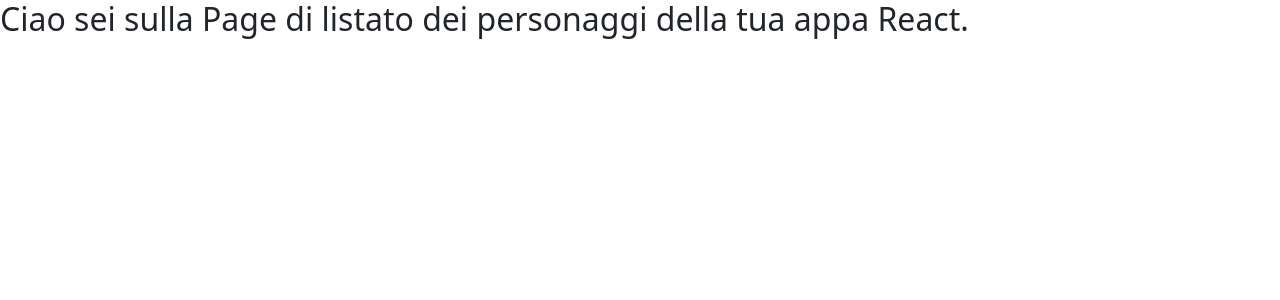
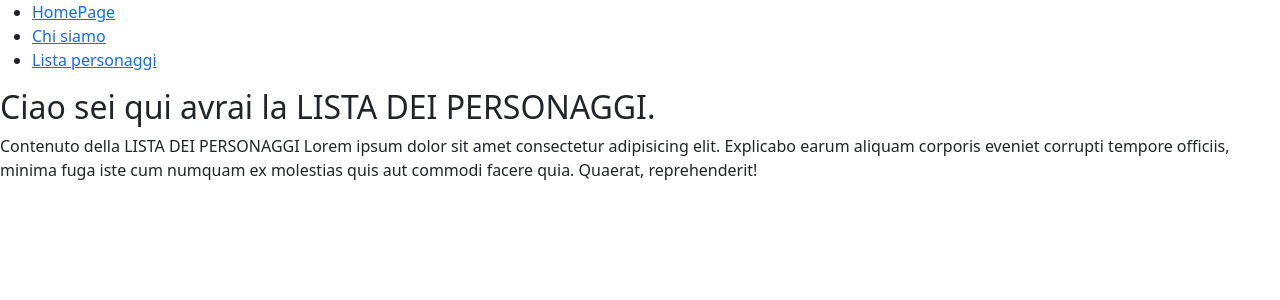
Before and after one commit to pimoGit/lc-react-151, a React (Vite) app: page /personaggi in a window 1280 px wide. Shown: the top 300 px of the page. Built offline with nearby package versions, Linux system fonts and the light colour scheme; the HTML template or start-up script is replaced by a standard one.

Commit message:
aggiungi navbar con link per rotte

```diff
--- /dev/null
+++ b/src/components/NavBar.jsx
@@ -0,0 +1,22 @@
+import { Link, NavLink } from "react-router-dom";
+
+function NavBar() {
+
+    return (
+        <nav>
+            <ul>
+                <li>
+                    <Link to="/">HomePage</Link>
+                </li>
+                <li>
+                    <NavLink to="/chisiamo">Chi siamo</NavLink>
+                </li>
+                <li>
+                    <NavLink to="/personaggi">Lista personaggi</NavLink>
+                </li>
+            </ul>
+        </nav>
+    )
+}
+
+export default NavBar
--- a/src/pages/AboutUs.jsx
+++ b/src/pages/AboutUs.jsx
@@ -1,7 +1,17 @@
+import NavBar from "../components/NavBar"
+
+
 function AboutUs() {
 
     return (
-        <h2>Ciao sei sulla Page di presentazione  della tua appa React.</h2>
+        <>
+            <NavBar />
+            <h2>Ciao sei qui ti diciamo CHI SIAMO.</h2>
+            <p>
+                Contenuto della CHI SIAMO
+                Lorem ipsum dolor sit amet consectetur adipisicing elit. Explicabo earum aliquam corporis eveniet corrupti tempore officiis, minima fuga iste cum numquam ex molestias quis aut commodi facere quia. Quaerat, reprehenderit!
+            </p>
+        </>
     )
 }
 
--- a/src/pages/Charachters.jsx
+++ b/src/pages/Charachters.jsx
@@ -1,7 +1,16 @@
+import NavBar from "../components/NavBar"
+
 function Charachters() {
 
     return (
-        <h2>Ciao sei sulla Page di listato dei personaggi della tua appa React.</h2>
+        <>
+            <NavBar />
+            <h2>Ciao sei qui avrai la LISTA DEI PERSONAGGI.</h2>
+            <p>
+                Contenuto della LISTA DEI PERSONAGGI
+                Lorem ipsum dolor sit amet consectetur adipisicing elit. Explicabo earum aliquam corporis eveniet corrupti tempore officiis, minima fuga iste cum numquam ex molestias quis aut commodi facere quia. Quaerat, reprehenderit!
+            </p>
+        </>
     )
 }
 
--- a/src/pages/HomePage.jsx
+++ b/src/pages/HomePage.jsx
@@ -1,7 +1,17 @@
+import NavBar from "../components/NavBar"
+
+
 function HomePage() {
 
     return (
-        <h2>Ciao sei sulla Home Page della tua appa React.</h2>
+        <>
+            <NavBar />
+            <h2>Ciao sei sulla Home Page della tua appa React.</h2>
+            <p>
+                Contenuto della HOMEPAGE
+                Lorem ipsum dolor sit amet consectetur adipisicing elit. Explicabo earum aliquam corporis eveniet corrupti tempore officiis, minima fuga iste cum numquam ex molestias quis aut commodi facere quia. Quaerat, reprehenderit!
+            </p>
+        </>
     )
 }
 
```
